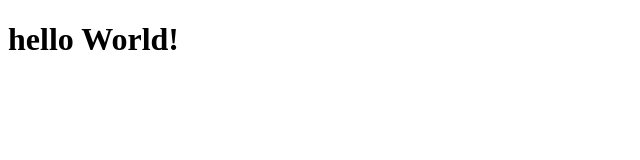
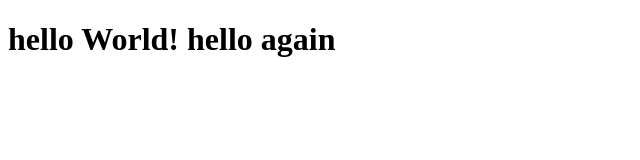
Before and after one commit to Jahan123/lecture0, a plain HTML site: page index.html in a window 1280 px wide. Shown: the whole page, without its empty margins (0-640 px from the left). Drawn offline with Linux system fonts and the light colour scheme.

Commit message:
Update index.html

```diff
--- a/index.html
+++ b/index.html
@@ -6,6 +6,6 @@
     <title>Document</title>
 </head>
 <body>
-    <h1>hello World!</h1>
+    <h1>hello World! hello again</h1>
 </body>
 </html>
```
